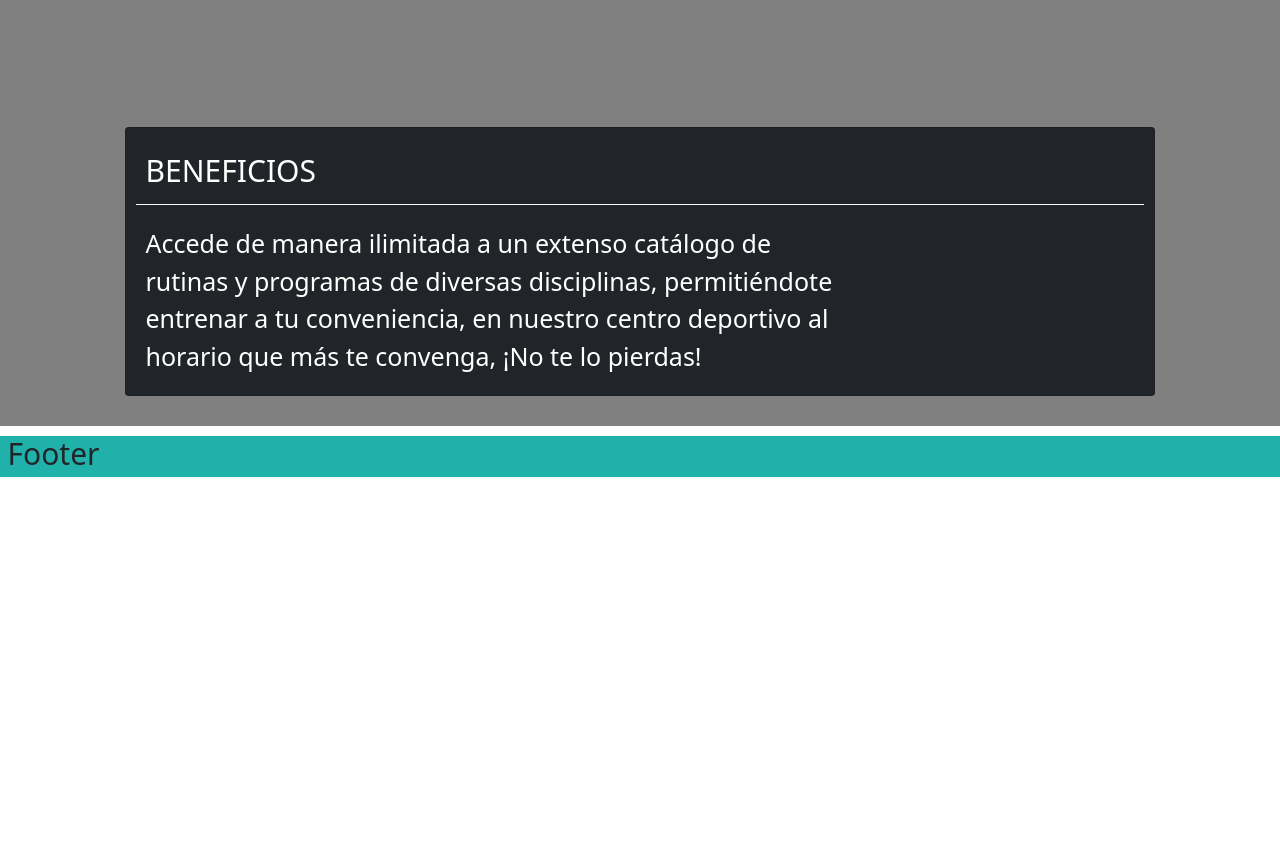
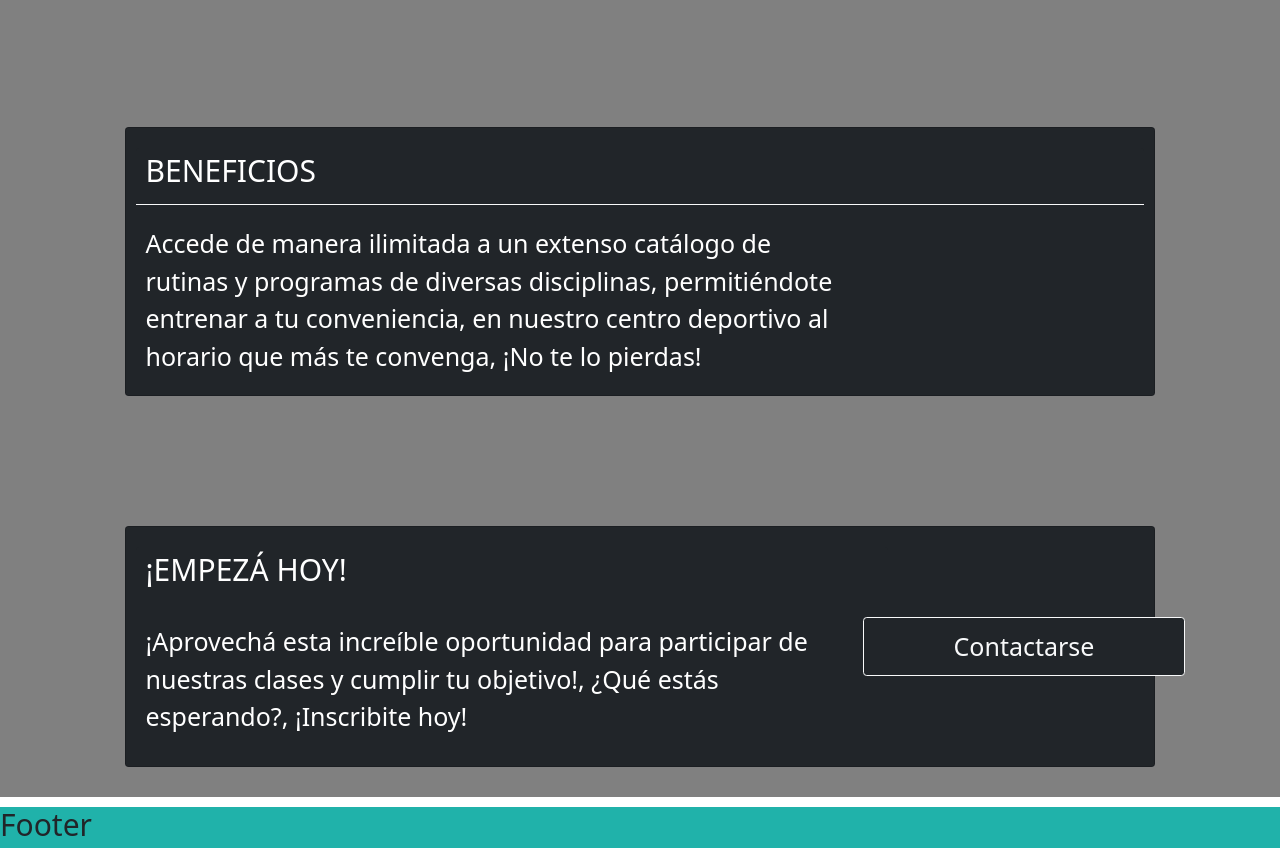
Before and after one commit to Maribenz/PreEntregaN3-Benitez, a plain HTML site: page index.html in a window 1280 px wide. Shown: the part 3084-3932 px from the top of the page. Before the commit the page ends 3561 px from the top, so only its background shows below. Drawn offline with nearby package versions, Linux system fonts and the light colour scheme.

Commit message:
Agregué la sección de Empeza hoy, está completa.

```diff
--- a/index.html
+++ b/index.html
@@ -113,7 +113,7 @@
                         Your browser does not support the video tag.
                     </video>
                 </div>
-                <a class="contenedor__sectorVideoBoton__boton btn btn-dark btn-outline-light"
+                <a class="contenedor__sectorVideoBoton__contacto btn btn-dark btn-outline-light"
                     href="./pages/contacto.html" role="button">¡EMPEZÁ HOY!</a>
             </section>
             <!-- Sección Disciplinas -->
@@ -218,6 +218,7 @@
             </section>
             <!-- Sección Beneficios -->
             <section class="contenedor__sectorBeneficios mb-5">
+                <div class="contenedor__promocion">
                     <div class="contenedor__cartaBeneficios card text-start text-bg-dark p-3">
                         <h3 class="card-header border-light my-3 pb-4">BENEFICIOS</h3>
                         <div class="contenedor__cartaBeneficios__informacion card-body">
@@ -228,16 +229,41 @@
                             </p>
                         </div>
                     </div>
+                </div>
             </section>
             <!--  Sección Empezá Hoy -->
+            <section class="contenedor__sectorEmpezaHoy mb-5">
+                <div class="contenedor__promocion">
+                    <div class="contenedor__promocion__empezaHoy card text-bg-dark p-3">
+                        <div class="row">
+                            <div class="contenedor__promocion__empezaHoy__informacion col-9">
+                                <h3 class="card-header border-0 my-3 pb-4">¡EMPEZÁ HOY!</h3>
+                                <div class="card-body pe-5">
+                                    <p>¡Aprovechá esta increíble oportunidad para participar de nuestras clases y
+                                        cumplir tu objetivo!, ¿Qué estás esperando?, ¡Inscribite hoy!
+                                    </p>
+                                </div>
+                            </div>
+                            <div class="contenedor__promocion__empezaHoy__boton col-3">
+                                <a class="contenedor__boton__contacto btn btn-dark btn-outline-light" href="./pages/contacto.html"
+                                    role="button">Contactarse</a>
+                            </div>
+                        </div>
+                    </div>
+                </div>
+    </div>
+    </section>
     </main>
-
-
     <!-- FOOTER -->
-        <footer class="row" style="background-color:lightseagreen;">
+    <footer class="row mt-3" style="background-color:lightseagreen;">
         <h3>Footer</h3>
     </footer>
     </div>
+
+
+
+
+
 
     <!-- Script para Animaciones -->
     <script src="https://unpkg.com/aos@2.3.1/dist/aos.js"></script>
--- a/sass/main.scss
+++ b/sass/main.scss
@@ -17,3 +17,4 @@ nombreDelArchivoConLoQueQuieraImportar.$laVariable */
 @use 'partials/disciplinas';
 @use 'partials/profesores';
 @use 'partials/beneficios';
+@use 'partials/empezaHoy';
--- a/sass/partials/_beneficios.scss
+++ b/sass/partials/_beneficios.scss
@@ -1,7 +1,8 @@
 @use './configGeneral';
 
 
-.contenedor__sectorBeneficios {
+.contenedor__promocion {
+    width: 100%;
     display: flex;
     justify-content: center;
     margin-top: 10rem;
--- /dev/null
+++ b/sass/partials/_empezaHoy.scss
@@ -0,0 +1,19 @@
+@use './configGeneral';
+@use './beneficios';
+
+.contenedor__promocion__empezaHoy {
+    display: flex;
+    width: 81.5%;   /* USA EL MISMO TAMAÑO QUE EL CONTENEDOR BENEFICOS*/
+        .contenedor__promocion__empezaHoy__boton {
+            display: flex;
+            align-items: center;
+            justify-content: center;
+            .contenedor__boton__contacto {  /* ¿Por qué no me hereda las propiedades de la clase "contenedor__boton__contacto que provienen del archivo botonVideo? */
+                font-size: 2.5rem;
+                padding: 1rem 9rem;
+                width: auto;
+                height: auto;
+            }
+        }
+
+}
--- a/sass/partials/_videoBoton.scss
+++ b/sass/partials/_videoBoton.scss
@@ -13,7 +13,7 @@
             margin: 0;
             padding: 0;
     }
-    .contenedor__sectorVideoBoton__boton {
+    .contenedor__sectorVideoBoton__contacto {
             font-size: 2.5rem;
             padding: 2rem;
             width: auto;
```
Also changed, not shown: css/estilos.css, 1 other file. Lines whose indentation alone changed are shown as unchanged.
